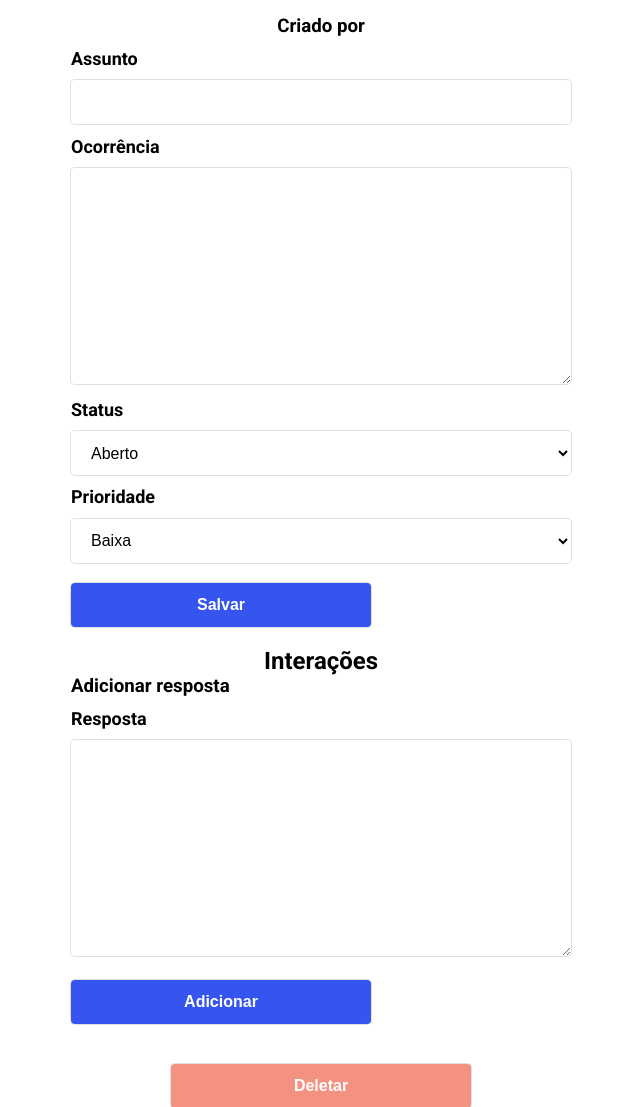
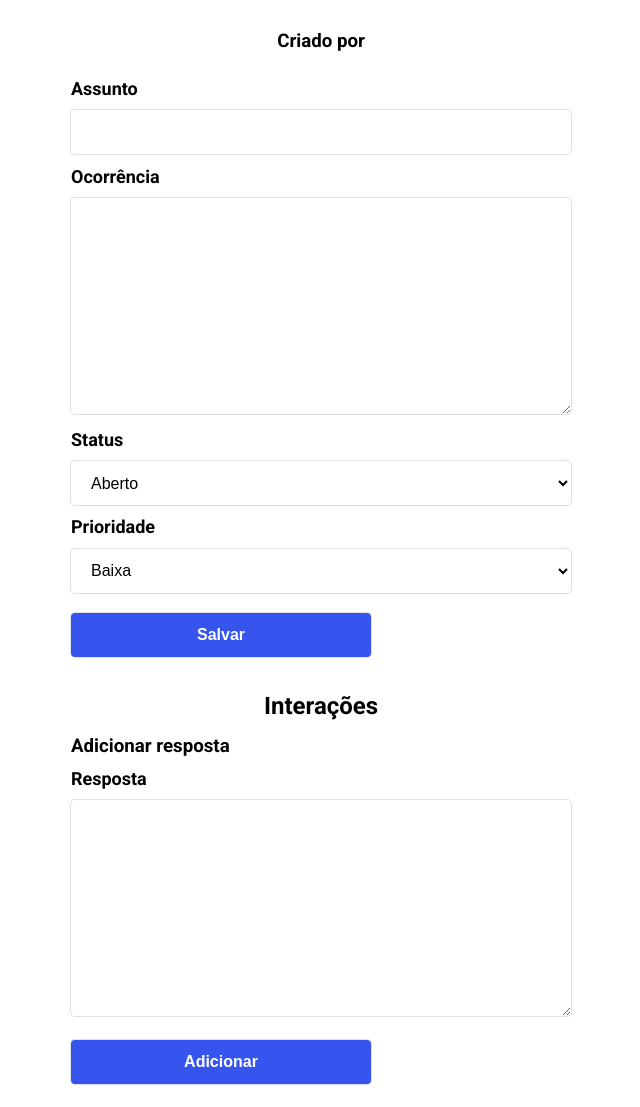
Before and after one commit to danielbecher/pyticket, a Django app: page /tickets/ticket/ in a window 1280 px wide. Shown: the part 176-1283 px from the top of the page, without its empty margins (319-959 px from the left). Run offline with Django 4.2, Linux system fonts and the light colour scheme; a user stored in the database is signed in.

Commit message:
Alterando alguns estilos CSS

```diff
--- a/pyticket/static/css/ticket.css
+++ b/pyticket/static/css/ticket.css
@@ -24,6 +24,7 @@
 
 .ticket__subtitulo {
     text-align: center;
+    margin: 15px 0;
 }
 
 .ticket__subtitulo--data {
```
